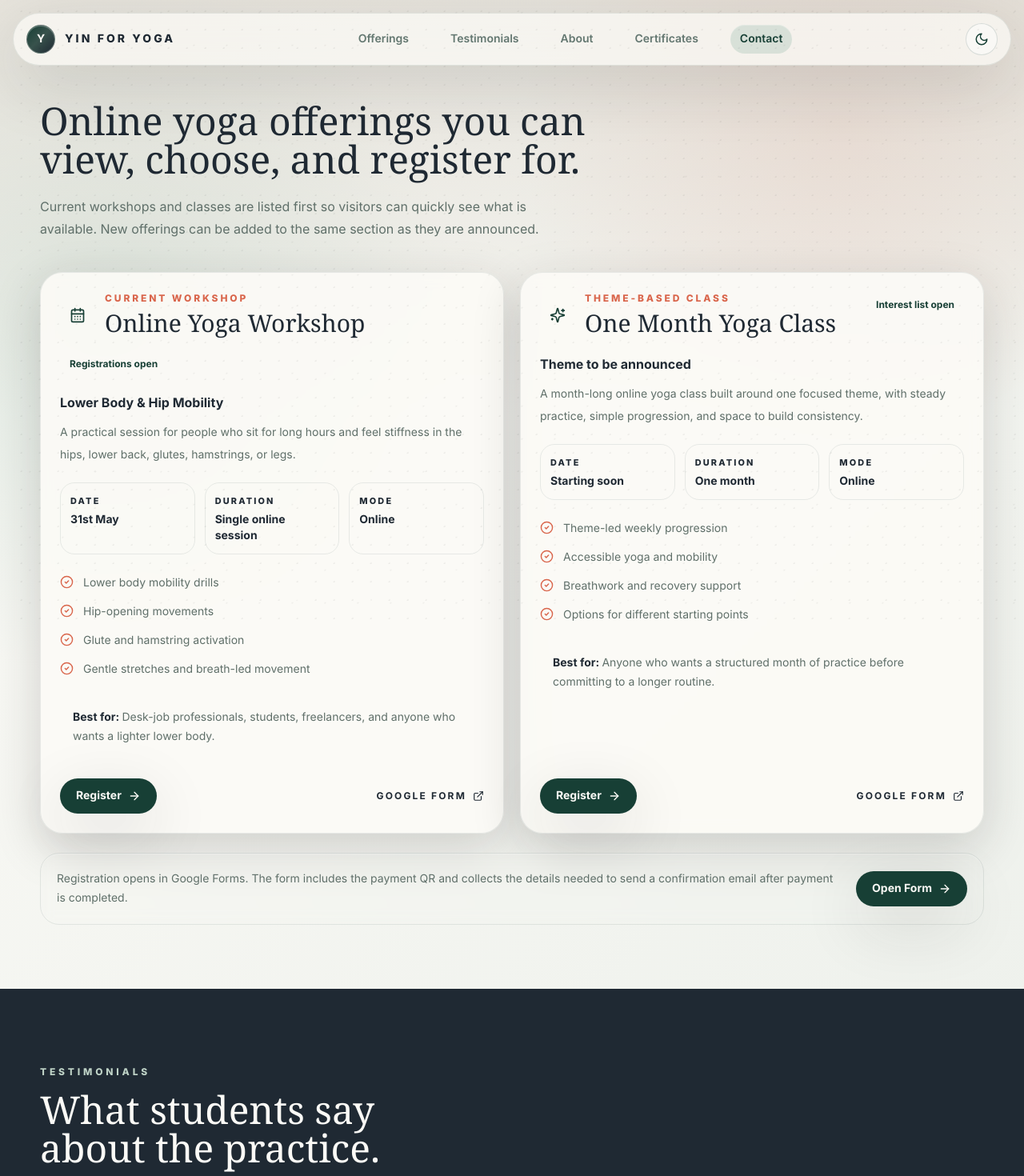
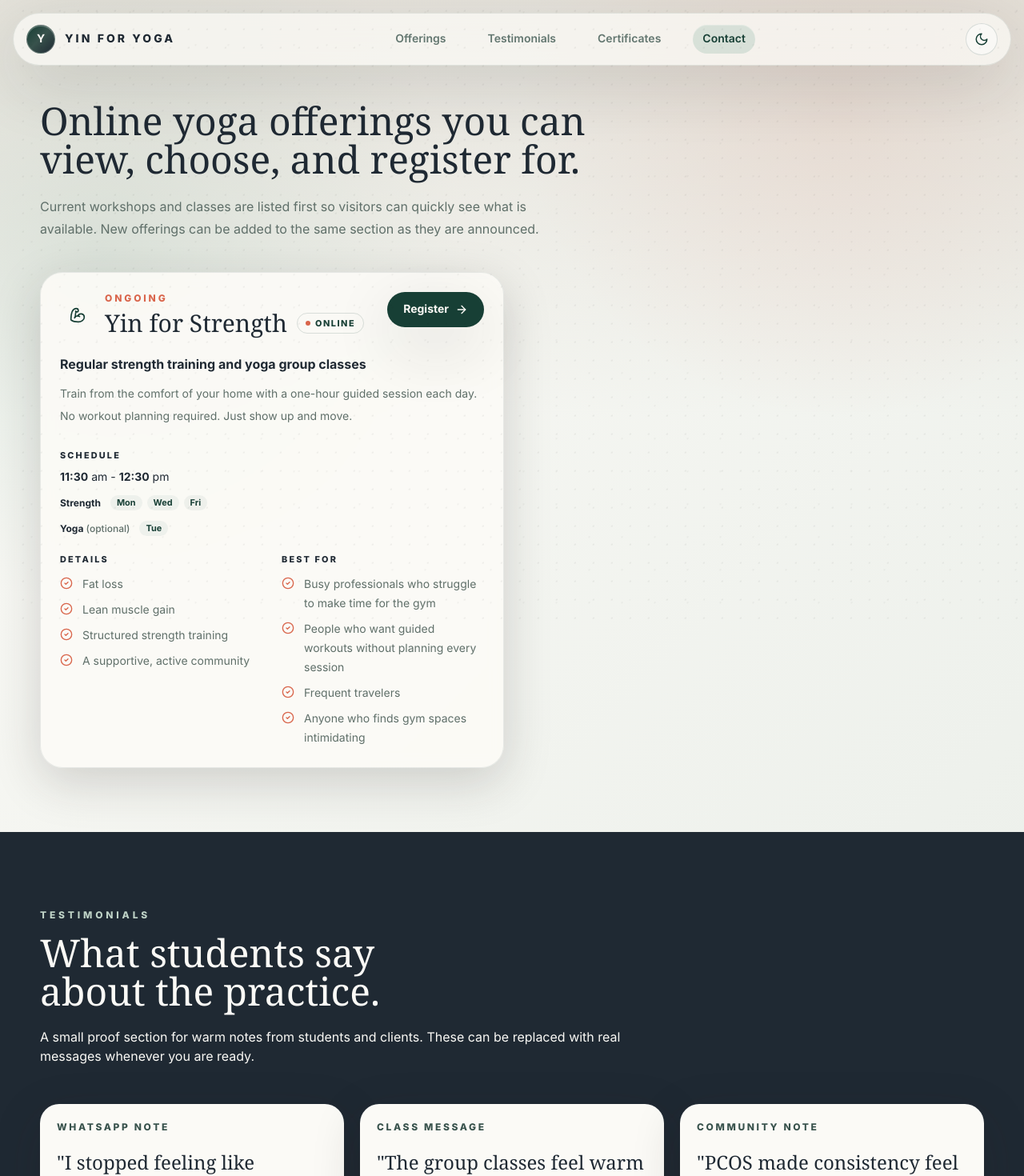
Before and after one commit to yinforyoga/yinforyoga.github.io, a Next.js app: page / in a window 1280 px wide. Shown: the top 1470 px of the page at 80% size. Built offline with nearby package versions, Linux system fonts and the light colour scheme.

Commit message:
Overhaul offering card

```diff
--- a/app/globals.css
+++ b/app/globals.css
@@ -34,6 +34,13 @@
 
 html {
   scroll-behavior: smooth;
+  scrollbar-width: none;
+  -ms-overflow-style: none;
+}
+
+html::-webkit-scrollbar,
+body::-webkit-scrollbar {
+  display: none;
 }
 
 body {
--- a/app/page.tsx
+++ b/app/page.tsx
@@ -1,7 +1,6 @@
 "use client";
 
-import { useState } from "react";
-import type { LucideIcon } from "lucide-react";
+import { useEffect, useState } from "react";
 import {
   ArrowRight,
   BadgeCheck,
@@ -13,6 +12,11 @@ import {
 } from "lucide-react";
 import {
   certificates,
+  type Offering,
+  type OfferingLocalTime,
+  type OfferingSchedule,
+  type OfferingScheduleItem,
+  type OfferingWeekday,
   offerings,
   registrationFormUrl,
   testimonials,
@@ -85,7 +89,6 @@ export default function Home() {
       <main className="relative overflow-hidden">
         <Offerings />
         <Testimonials />
-        <About />
         <Certificates />
         <Contact />
       </main>
@@ -149,18 +152,6 @@ function RegisterButton({
   );
 }
 
-function RegistrationNote({ inverse = false }: { inverse?: boolean }) {
-  return (
-    <p
-      className={`text-sm leading-6 ${inverse ? "text-linen/72" : "text-[color:var(--muted)]"}`}
-    >
-      Registration opens in Google Forms. The form includes the payment QR and
-      collects the details needed to send a confirmation email after payment is
-      completed.
-    </p>
-  );
-}
-
 function Offerings() {
   return (
     <section
@@ -189,20 +180,6 @@ function Offerings() {
             />
           ))}
         </div>
-
-        <FadeUp
-          delay={0.16}
-          className="mt-6 rounded-[24px] border border-walnut/10 bg-linen/72 p-5 shadow-innerGlow backdrop-blur dark:border-white/10 dark:bg-white/5"
-        >
-          <div className="grid gap-4 md:grid-cols-[1fr_auto] md:items-center">
-            <RegistrationNote />
-            <RegisterButton
-              href={registrationFormUrl}
-              label="Open Form"
-              className="md:justify-self-end"
-            />
-          </div>
-        </FadeUp>
       </div>
     </section>
   );
@@ -212,20 +189,7 @@ function OfferingCard({
   offering,
   delay,
 }: {
-  offering: {
-    title: string;
-    eyebrow: string;
-    theme: string;
-    date: string;
-    duration: string;
-    mode: string;
-    status: string;
-    formUrl: string;
-    icon: LucideIcon;
-    description: string;
-    details: string[];
-    bestFor: string;
-  };
+  offering: Offering;
   delay: number;
 }) {
   const Icon = offering.icon;
@@ -242,14 +206,15 @@ function OfferingCard({
               <p className="text-xs font-extrabold uppercase tracking-[0.24em] text-ember">
                 {offering.eyebrow}
               </p>
-              <h2 className="mt-1 font-serif text-3xl font-medium leading-tight text-bark dark:text-linen">
-                {offering.title}
-              </h2>
+              <div className="mt-1 flex flex-wrap items-center gap-x-3 gap-y-2">
+                <h2 className="font-serif text-3xl font-medium leading-tight text-bark dark:text-linen">
+                  {offering.title}
+                </h2>
+                <OfferingModeBadge mode={offering.mode} />
+              </div>
             </div>
           </div>
-          <span className="rounded-full bg-stone/46 px-3 py-2 text-xs font-bold text-forest dark:bg-white/10 dark:text-linen">
-            {offering.status}
-          </span>
+          <RegisterButton href={offering.formUrl} label="Register" />
         </div>
 
         <p className="mt-5 text-base font-bold text-bark dark:text-linen">
@@ -259,51 +224,286 @@ function OfferingCard({
           {offering.description}
         </p>
 
-        <div className="mt-5 grid gap-3 text-sm sm:grid-cols-3">
-          <Info label="Date" value={offering.date} />
-          <Info label="Duration" value={offering.duration} />
-          <Info label="Mode" value={offering.mode} />
+        <div className="mt-6 text-sm">
+          <ScheduleInfo schedule={offering.schedule} />
         </div>
 
-        <div className="mt-6 grid gap-3">
-          {offering.details.map((detail) => (
-            <div
-              key={detail}
-              className="flex gap-3 text-sm leading-6 text-[color:var(--muted)]"
-            >
-              <CheckCircle2 className="mt-0.5 shrink-0 text-ember" size={17} />
-              <span>{detail}</span>
-            </div>
-          ))}
-        </div>
-
-        <p className="mt-5 rounded-[20px] bg-stone/24 p-4 text-sm leading-6 text-[color:var(--muted)] dark:bg-white/5">
-          <span className="font-bold text-bark dark:text-linen">
-            Best for:{" "}
-          </span>
-          {offering.bestFor}
-        </p>
-
-        <div className="mt-auto flex flex-col gap-3 pt-6 sm:flex-row sm:items-center sm:justify-between">
-          <RegisterButton href={offering.formUrl} />
-          <span className="inline-flex items-center gap-2 text-xs font-bold uppercase tracking-[0.18em] text-walnut/72 dark:text-linen/62">
-            Google Form <ExternalLink size={14} />
-          </span>
+        <div className="mt-5 grid gap-6 md:grid-cols-2">
+          <OfferingListInfo title="Details" items={offering.details} />
+          <OfferingListInfo title="Best for" items={offering.bestFor} />
         </div>
       </article>
     </FadeUp>
   );
 }
 
-function Info({ label, value }: { label: string; value: string }) {
+function OfferingListInfo({
+  title,
+  items,
+}: {
+  title: string;
+  items: string[];
+}) {
   return (
-    <div className="rounded-[18px] border border-walnut/10 bg-linen/62 p-3 dark:border-white/10 dark:bg-white/5">
+    <div>
       <p className="text-[0.68rem] font-extrabold uppercase tracking-[0.2em] text-walnut/68 dark:text-stone">
-        {label}
+        {title}
       </p>
-      <p className="mt-1 font-bold text-bark dark:text-linen">{value}</p>
+      <ul className="mt-3 grid gap-2">
+        {items.map((item) => (
+          <li
+            key={item}
+            className="flex gap-3 text-sm leading-6 text-[color:var(--muted)]"
+          >
+            <CheckCircle2 className="mt-0.5 shrink-0 text-ember" size={16} />
+            <span>{item}</span>
+          </li>
+        ))}
+      </ul>
     </div>
   );
+}
+
+function OfferingModeBadge({ mode }: { mode: string }) {
+  return (
+    <span className="inline-flex items-center gap-1.5 rounded-full border border-forest/15 bg-forest/8 px-2.5 py-1 text-[0.68rem] font-extrabold uppercase tracking-[0.14em] text-forest dark:border-linen/15 dark:bg-linen/8 dark:text-linen">
+      <span className="h-1.5 w-1.5 rounded-full bg-ember" />
+      {mode}
+    </span>
+  );
+}
+
+function ScheduleInfo({ schedule }: { schedule: OfferingSchedule }) {
+  const [browserTimeZone, setBrowserTimeZone] = useState<string | null>(null);
+
+  useEffect(() => {
+    setBrowserTimeZone(Intl.DateTimeFormat().resolvedOptions().timeZone);
+  }, []);
+
+  const displayTimeZone =
+    browserTimeZone && browserTimeZone !== schedule.timezone.id
+      ? browserTimeZone
+      : null;
+
+  return (
+    <div>
+      <p className="text-[0.68rem] font-extrabold uppercase tracking-[0.2em] text-walnut/68 dark:text-stone">
+        Schedule
+      </p>
+      <p className="mt-2 text-sm text-bark dark:text-linen">
+        <FormattedScheduleTime
+          schedule={schedule}
+          timeZone={displayTimeZone}
+        />
+      </p>
+      <ul className="mt-3 grid gap-3">
+        {schedule.split.map((item) => (
+          <li
+            key={`${item.days.join("-")}-${item.classType}`}
+            className="flex flex-wrap items-center gap-x-3 gap-y-2"
+          >
+            <p className="text-xs font-bold leading-5 text-bark dark:text-linen">
+              {item.classType}
+              {item.optional ? (
+                <span className="font-medium text-[color:var(--muted)]">
+                  {" "}
+                  (optional)
+                </span>
+              ) : null}
+            </p>
+            <div className="flex flex-wrap gap-1.5">
+              {getScheduleItemDays(item, schedule, displayTimeZone).map(
+                (day) => (
+                  <span
+                    key={day}
+                    className="rounded-full bg-stone/50 px-2 py-1 text-[0.68rem] font-bold leading-none text-forest dark:bg-white/10 dark:text-linen"
+                  >
+                    {day}
+                  </span>
+                ),
+              )}
+            </div>
+          </li>
+        ))}
+      </ul>
+    </div>
+  );
+}
+
+function FormattedScheduleTime({
+  schedule,
+  timeZone,
+}: {
+  schedule: OfferingSchedule;
+  timeZone: string | null;
+}) {
+  const start = timeZone
+    ? getDateTimeClockParts(
+        getScheduleDate(schedule.startTime, schedule, "Mon"),
+        timeZone,
+      )
+    : formatScheduleClockParts(schedule.startTime);
+  const end = timeZone
+    ? getDateTimeClockParts(
+        getScheduleDate(schedule.endTime, schedule, "Mon"),
+        timeZone,
+      )
+    : formatScheduleClockParts(schedule.endTime);
+
+  return (
+    <>
+      <FormattedClock clock={start.clock} meridiem={start.meridiem} />{" "}
+      - <FormattedClock clock={end.clock} meridiem={end.meridiem} />
+    </>
+  );
+}
+
+function FormattedClock({
+  clock,
+  meridiem,
+}: {
+  clock: string;
+  meridiem: string;
+}) {
+  return (
+    <>
+      <strong className="font-bold">{clock}</strong> {meridiem}
+    </>
+  );
+}
+
+function getConvertedScheduleItemDays(
+  item: OfferingScheduleItem,
+  schedule: OfferingSchedule,
+  timeZone: string,
+) {
+  const convertedDays = item.days.map((day) =>
+    formatDateTimeWeekday(
+      getScheduleDate(schedule.startTime, schedule, day),
+      timeZone,
+    ),
+  );
+
+  return uniqueValues(convertedDays);
+}
+
+function formatScheduleClockParts(time: OfferingLocalTime) {
+  const minuteLabel =
+    time.minute === undefined
+      ? ":00"
+      : `:${String(time.minute).padStart(2, "0")}`;
+
+  return {
+    clock: `${time.hour}${minuteLabel}`,
+    meridiem: time.meridiem,
+  };
+}
+
+function getScheduleItemDays(
+  item: OfferingScheduleItem,
+  schedule: OfferingSchedule,
+  timeZone: string | null,
+) {
+  return timeZone
+    ? getConvertedScheduleItemDays(item, schedule, timeZone)
+    : item.days;
+}
+
+const scheduleWeekdayIndex: Record<OfferingWeekday, number> = {
+  Mon: 0,
+  Tue: 1,
+  Wed: 2,
+  Thu: 3,
+  Fri: 4,
+  Sat: 5,
+  Sun: 6,
+};
+
+const intlWeekdayIndex: Record<string, number> = {
+  Mon: 0,
+  Tue: 1,
+  Wed: 2,
+  Thu: 3,
+  Fri: 4,
+  Sat: 5,
+  Sun: 6,
+};
+
+function getScheduleDate(
+  time: OfferingLocalTime,
+  schedule: OfferingSchedule,
+  weekday: OfferingWeekday,
+) {
+  const sourceWeek = getCurrentSourceWeek(schedule);
+  const hour24 = toHour24(time);
+  const minute = time.minute ?? 0;
+  const sourceDay = sourceWeek.mondayDate + scheduleWeekdayIndex[weekday];
+  const sourceLocalUtc = Date.UTC(
+    sourceWeek.year,
+    sourceWeek.month,
+    sourceDay,
+    hour24,
+    minute,
+  );
+
+  return new Date(
+    sourceLocalUtc - schedule.timezone.utcOffsetMinutes * 60 * 1000,
+  );
+}
+
+function getCurrentSourceWeek(schedule: OfferingSchedule) {
+  const sourceParts = new Intl.DateTimeFormat("en", {
+    day: "numeric",
+    month: "numeric",
+    timeZone: schedule.timezone.id,
+    weekday: "short",
+    year: "numeric",
+  }).formatToParts(new Date());
+  const getPart = (type: Intl.DateTimeFormatPartTypes) =>
+    sourceParts.find((part) => part.type === type)?.value ?? "";
+  const weekday = getPart("weekday");
+  const day = Number(getPart("day"));
+
+  return {
+    day,
+    mondayDate: day - intlWeekdayIndex[weekday],
+    month: Number(getPart("month")) - 1,
+    year: Number(getPart("year")),
+  };
+}
+
+function toHour24(time: OfferingLocalTime) {
+  if (time.meridiem === "am") {
+    return time.hour === 12 ? 0 : time.hour;
+  }
+
+  return time.hour === 12 ? 12 : time.hour + 12;
+}
+
+function getDateTimeClockParts(date: Date, timeZone: string) {
+  const parts = new Intl.DateTimeFormat("en", {
+    hour: "numeric",
+    minute: "2-digit",
+    timeZone,
+  }).formatToParts(date);
+  const getPart = (type: Intl.DateTimeFormatPartTypes) =>
+    parts.find((part) => part.type === type)?.value ?? "";
+
+  return {
+    clock: `${getPart("hour")}:${getPart("minute")}`,
+    meridiem: getPart("dayPeriod").toLowerCase(),
+  };
+}
+
+function formatDateTimeWeekday(date: Date, timeZone: string) {
+  return new Intl.DateTimeFormat("en", {
+    weekday: "short",
+    timeZone,
+  }).format(date);
+}
+
+function uniqueValues<T>(values: T[]) {
+  return Array.from(new Set(values));
 }
 
 function Testimonials() {
@@ -338,60 +538,6 @@ function Testimonials() {
         </div>
       </div>
     </section>
-  );
-}
-
-function About() {
-  const credentials = [
-    "Certified yoga teacher",
-    "Strength and personal training",
-    "Prehab and rehab-informed",
-    "PCOS-aware movement coaching",
-  ];
-
-  return (
-    <MotionSection id="about" className="relative py-20 md:py-24">
-      <div className="section-shell grid gap-10 lg:grid-cols-[0.82fr_1fr]">
-        <FadeUp className="rounded-[28px] border border-walnut/10 bg-linen/76 p-6 shadow-earthy dark:border-white/10 dark:bg-white/5">
-          <div className="wood-panel rounded-[22px] p-6 text-linen">
-            <p className="font-serif text-3xl leading-tight">
-              I teach movement as a way to rebuild trust, strength, and
-              steadiness from the inside.
-            </p>
-          </div>
-          <div className="mt-5 grid gap-3">
-            {credentials.map((item) => (
-              <div
-                key={item}
-                className="flex items-center gap-3 rounded-full border border-walnut/10 bg-linen/60 px-4 py-3 text-sm font-bold text-bark dark:border-white/10 dark:bg-white/5 dark:text-linen"
-              >
-                <BadgeCheck size={16} className="text-ember" />
-                {item}
-              </div>
-            ))}
-          </div>
-        </FadeUp>
-
-        <div>
-          <SectionHeading
-            eyebrow="About me"
-            title="Grounded coaching shaped by lived transformation."
-            copy="Before coaching, I moved through obesity, bullying, PCOS, low confidence, toxic fitness spaces, and corporate burnout. Movement became the place where I reclaimed strength without losing softness."
-          />
-          <FadeUp className="space-y-5 text-base leading-8 text-[color:var(--muted)]">
-            <p>
-              My sessions blend yoga, functional strength, mobility, recovery,
-              prehab principles, and nervous-system friendly pacing.
-            </p>
-            <p>
-              The goal is a more capable, confident, resilient relationship with
-              movement, built through practice that feels structured without
-              becoming harsh.
-            </p>
-          </FadeUp>
-        </div>
-      </div>
-    </MotionSection>
   );
 }
 
--- a/lib/data.ts
+++ b/lib/data.ts
@@ -1,65 +1,122 @@
 import {
   Activity,
   BadgeCheck,
-  CalendarDays,
   Dumbbell,
   Flower2,
   HeartPulse,
   ShieldCheck,
-  Sparkles
+  BicepsFlexed,
 } from "lucide-react";
+import type { LucideIcon } from "lucide-react";
+
+export type OfferingMode = "Online";
+
+export type OfferingStatus = "Registrations Open";
+
+export type OfferingClassType = "Strength" | "Yoga";
+
+export type OfferingWeekday =
+  "Mon" | "Tue" | "Wed" | "Thu" | "Fri" | "Sat" | "Sun";
+
+export type OfferingMeridiem = "am" | "pm";
+
+export type OfferingTimezone = {
+  id: "Asia/Kolkata";
+  label: "IST";
+  utcOffsetMinutes: 330;
+};
+
+export type OfferingHour12 = 1 | 2 | 3 | 4 | 5 | 6 | 7 | 8 | 9 | 10 | 11 | 12;
+
+export type OfferingMinute =
+  0 | 5 | 10 | 15 | 20 | 25 | 30 | 35 | 40 | 45 | 50 | 55;
+
+export type OfferingLocalTime = {
+  hour: OfferingHour12;
+  minute?: OfferingMinute;
+  meridiem: OfferingMeridiem;
+};
+
+export type OfferingScheduleItem = {
+  days: OfferingWeekday[];
+  classType: OfferingClassType;
+  optional?: boolean;
+};
+
+export type OfferingSchedule = {
+  startTime: OfferingLocalTime;
+  endTime: OfferingLocalTime;
+  timezone: OfferingTimezone;
+  split: OfferingScheduleItem[];
+};
+
+export type Offering = {
+  title: string;
+  eyebrow: string;
+  theme: string;
+  schedule: OfferingSchedule;
+  mode: OfferingMode;
+  status: OfferingStatus;
+  formUrl: string;
+  icon: LucideIcon;
+  description: string;
+  details: string[];
+  bestFor: string[];
+};
 
 export const navItems = [
   { label: "Offerings", href: "#offerings" },
   { label: "Testimonials", href: "#testimonials" },
-  { label: "About", href: "#about" },
   { label: "Certificates", href: "#certificates" },
-  { label: "Contact", href: "#contact" }
+  { label: "Contact", href: "#contact" },
 ];
 
-export const registrationFormUrl = "https://forms.gle/Xq6GKUNNpde3B5CTA";
+export const registrationFormUrl = "https://forms.gle/...";
 
-export const offerings = [
+export const offerings: Offering[] = [
   {
-    title: "Online Yoga Workshop",
-    eyebrow: "Current workshop",
-    theme: "Lower Body & Hip Mobility",
-    date: "31st May",
-    duration: "Single online session",
+    title: "Yin for Strength",
+    eyebrow: "Ongoing",
+    theme: "Regular strength training and yoga group classes",
+    schedule: {
+      startTime: { hour: 5, meridiem: "pm" },
+      endTime: { hour: 6, meridiem: "pm" },
+      timezone: {
+        id: "Asia/Kolkata",
+        label: "IST",
+        utcOffsetMinutes: 330,
+      },
+      split: [
+        {
+          days: ["Mon", "Wed", "Fri"],
+          classType: "Strength",
+        },
+        {
+          days: ["Tue"],
+          classType: "Yoga",
+          optional: true,
+        },
+      ],
+    },
     mode: "Online",
-    status: "Registrations open",
+    status: "Registrations Open",
     formUrl: registrationFormUrl,
-    icon: CalendarDays,
+    icon: BicepsFlexed,
     description:
-      "A practical session for people who sit for long hours and feel stiffness in the hips, lower back, glutes, hamstrings, or legs.",
+      "Train from the comfort of your home with a one-hour guided session each day. No workout planning required. Just show up and move.",
     details: [
-      "Lower body mobility drills",
-      "Hip-opening movements",
-      "Glute and hamstring activation",
-      "Gentle stretches and breath-led movement"
+      "Fat loss",
+      "Lean muscle gain",
+      "Structured strength training",
+      "A supportive, active community",
     ],
-    bestFor: "Desk-job professionals, students, freelancers, and anyone who wants a lighter lower body."
+    bestFor: [
+      "Busy professionals who struggle to make time for the gym",
+      "People who want guided workouts without planning every session",
+      "Frequent travelers",
+      "Anyone who finds gym spaces intimidating",
+    ],
   },
-  {
-    title: "One Month Yoga Class",
-    eyebrow: "Theme-based class",
-    theme: "Theme to be announced",
-    date: "Starting soon",
-    duration: "One month",
-    mode: "Online",
-    status: "Interest list open",
-    formUrl: registrationFormUrl,
-    icon: Sparkles,
-    description:
-      "A month-long online yoga class built around one focused theme, with steady practice, simple progression, and space to build consistency.",
-    details: [
-      "Theme-led weekly progression",
-      "Accessible yoga and mobility",
-      "Breathwork and recovery support",
-      "Options for different starting points"
-    ],
-    bestFor: "Anyone who wants a structured month of practice before committing to a longer routine."
-  }
 ];
 export const certificates = [
   {
@@ -69,7 +126,7 @@ export const certificates = [
     fileUrl: "/certifications/RYT%20200%20-%20Samyak%20Yoga.pdf",
     previewAspectRatio: "595.28 / 841.89",
     previewImageUrl: "/certifications/previews/ryt-200-samyak-yoga.png",
-    icon: Flower2
+    icon: Flower2,
   },
   {
     title: "Certified Personal Trainer (L5)",
@@ -77,45 +134,51 @@ export const certificates = [
     category: "Strength",
     fileUrl: "/certifications/Certified%20Personal%20Trainer%20(Level%205).pdf",
     previewAspectRatio: "841.89 / 595.28",
-    previewImageUrl: "/certifications/previews/certified-personal-trainer-level-5.png",
-    icon: Dumbbell
+    previewImageUrl:
+      "/certifications/previews/certified-personal-trainer-level-5.png",
+    icon: Dumbbell,
   },
   {
     title: "Diploma in Personal Training",
     issuer: "Prehab 121",
     category: "Strength",
-    fileUrl: "/certifications/Diploma%20in%20Personal%20Training%20Shreya%20Mugabast%20%E2%80%93%201406513.pdf",
+    fileUrl:
+      "/certifications/Diploma%20in%20Personal%20Training%20Shreya%20Mugabast%20%E2%80%93%201406513.pdf",
     previewAspectRatio: "841.89 / 595.28",
     previewImageUrl: "/certifications/previews/diploma-personal-training.png",
-    icon: BadgeCheck
+    icon: BadgeCheck,
   },
   {
     title: "Strength & Conditioning Specialist (L6)",
     issuer: "Prehab 121",
     category: "Strength",
-    fileUrl: "/certifications/Strength%20%26%20Conditioning%20Training%20Specialist%20(Level%206).pdf",
+    fileUrl:
+      "/certifications/Strength%20%26%20Conditioning%20Training%20Specialist%20(Level%206).pdf",
     previewAspectRatio: "841.89 / 595.28",
-    previewImageUrl: "/certifications/previews/strength-conditioning-specialist.png",
-    icon: Activity
+    previewImageUrl:
+      "/certifications/previews/strength-conditioning-specialist.png",
+    icon: Activity,
   },
   {
     title: "Prehab & Rehab Specialist",
     issuer: "Prehab 121",
     category: "Recovery",
-    fileUrl: "/certifications/PREHAB%20%26%20REHAB%20SPECIALIST%20Shreya%20Mugabast%20053113.pdf",
+    fileUrl:
+      "/certifications/PREHAB%20%26%20REHAB%20SPECIALIST%20Shreya%20Mugabast%20053113.pdf",
     previewAspectRatio: "841.89 / 595.28",
     previewImageUrl: "/certifications/previews/prehab-rehab-specialist.png",
-    icon: ShieldCheck
+    icon: ShieldCheck,
   },
   {
     title: "Sports & Exercise Nutrition",
     issuer: "Prehab 121",
     category: "Nutrition",
-    fileUrl: "/certifications/Sports%20%26%20Exercise%20Nutrition%20Shreya%20Mugabast%20%E2%80%93%20032931.pdf",
+    fileUrl:
+      "/certifications/Sports%20%26%20Exercise%20Nutrition%20Shreya%20Mugabast%20%E2%80%93%20032931.pdf",
     previewAspectRatio: "841.89 / 595.28",
     previewImageUrl: "/certifications/previews/sports-exercise-nutrition.png",
-    icon: HeartPulse
-  }
+    icon: HeartPulse,
+  },
 ];
 
 export const testimonials = [
@@ -124,20 +187,20 @@ export const testimonials = [
       "I stopped feeling like exercise had to be punishment. I am stronger now, but I also feel safer in my body.",
     name: "Aarohi M.",
     detail: "Personal training client",
-    type: "WhatsApp note"
+    type: "WhatsApp note",
   },
   {
     quote:
       "The group classes feel warm and real. Nobody is performing. We show up, move, laugh, and leave steadier.",
     name: "Rhea S.",
     detail: "Online movement student",
-    type: "Class message"
+    type: "Class message",
   },
   {
     quote:
       "PCOS made consistency feel impossible. Her approach helped me train with my body instead of fighting it.",
     name: "Maya K.",
     detail: "Coaching student",
-    type: "Community note"
-  }
+    type: "Community note",
+  },
 ];
```
Also changed, not shown: 1 other file (tests, documents, lock files or other folders).
